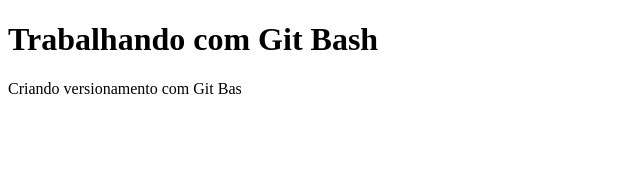
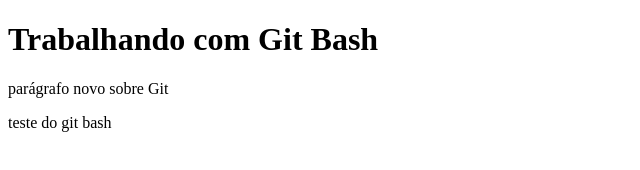
Before and after one commit to leticiavanelli/git, a plain HTML site: page index.html in a window 1280 px wide. Shown: the whole page, without its empty margins (0-640 px from the left). Drawn offline with Linux system fonts and the light colour scheme.

Commit message:
modificações nos parágrafos e inclusão do css

```diff
--- a/index.html
+++ b/index.html
@@ -7,6 +7,8 @@
 </head>
 <body>
     <h1>Trabalhando com Git Bash</h1>
-    <p>Criando versionamento com Git Bas</p>
+    <p>parágrafo novo sobre Git</p>
+    <p>teste do git bash</p>
+
 </body>
 </html>
--- /dev/null
+++ b/style.css
@@ -0,0 +1,4 @@
+body{
+    background-color: brown;
+    color: aliceblue;
+}
```
